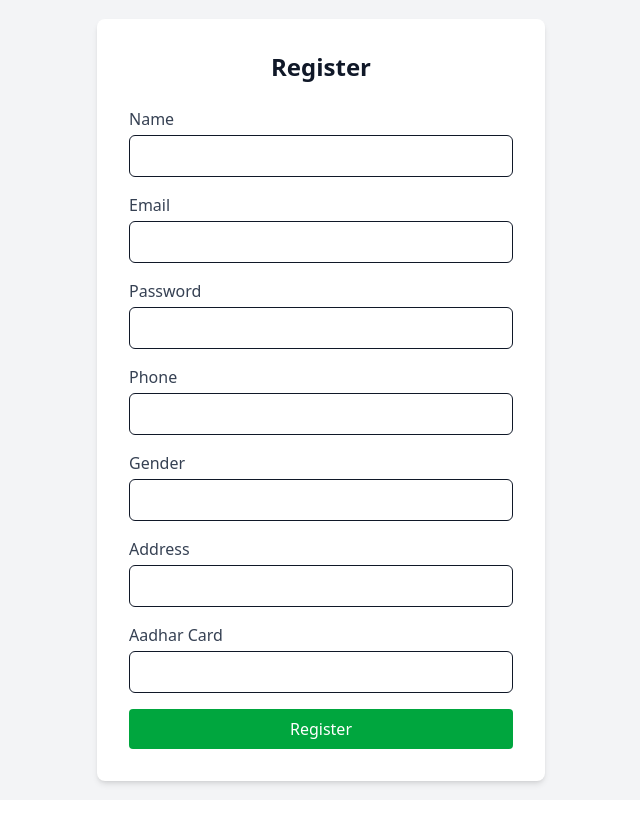
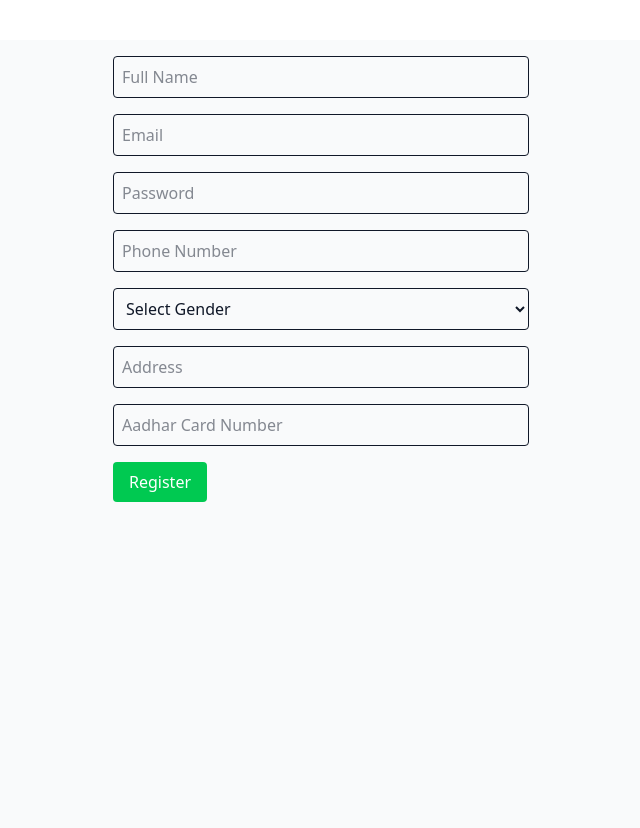
Before and after one commit to Aditi-Ghodke/PGVerse, a React (Vite) app in the folder PGVerse/frontend/: page /register in a window 1280 px wide. Shown: the top 828 px of the page, without its empty margins (319-959 px from the left). Before the commit the page ends 800 px from the top, so only its background shows below. Built offline with nearby package versions, Linux system fonts and the light colour scheme.

Commit message:
Update Register.jsx

```diff
--- a/PGVerse/frontend/src/pages/Register.jsx
+++ b/PGVerse/frontend/src/pages/Register.jsx
@@ -1,131 +1,248 @@
+// import { useState } from "react";
+// import { useNavigate } from "react-router-dom";
+// import authService from "e"; // adjust path if needed
+
+// const Register = () => {
+//   const navigate = useNavigate();
+
+//   const [formData, setFormData] = useState({
+//     name: "",
+//     email: "",
+//     password: "",
+//     role: "",
+//   });
+
+//   const [error, setError] = useState("");
+
+//   const handleChange = (e) => {
+//     setFormData({ ...formData, [e.target.name]: e.target.value });
+//   };
+
+//   const handleRegister = async (e) => {
+//     e.preventDefault();
+//     setError("");
+
+//     try {
+//       const response = await authService.register(formData);
+//       if (response.status === 200 || response.status === 201) {
+//         navigate("/"); // redirect to login
+//       }
+//     } catch (err) {
+//       setError("Registration failed. Try again.");
+//     }
+//   };
+
+//   return (
+//     <div className="min-h-screen flex items-center justify-center bg-gray-100">
+//       <form onSubmit={handleRegister} className="bg-white p-8 rounded-lg shadow-md w-full max-w-md">
+//         <h2 className="text-2xl font-bold mb-6 text-center">Register</h2>
+
+//         {error && <p className="text-red-500 mb-4 text-sm">{error}</p>}
+
+//         <div className="mb-4">
+//           <label className="block text-gray-700 mb-1">Name</label>
+//           <input
+//             type="text"
+//             name="name"
+//             required
+//             onChange={handleChange}
+//             className="w-full px-4 py-2 border rounded-md"
+//           />
+//         </div>
+
+//         <div className="mb-4">
+//           <label className="block text-gray-700 mb-1">Email</label>
+//           <input
+//             type="email"
+//             name="email"
+//             required
+//             onChange={handleChange}
+//             className="w-full px-4 py-2 border rounded-md"
+//           />
+//         </div>
+
+//         <div className="mb-4">
+//           <label className="block text-gray-700 mb-1">Password</label>
+//           <input
+//             type="password"
+//             name="password"
+//             required
+//             onChange={handleChange}
+//             className="w-full px-4 py-2 border rounded-md"
+//           />
+//         </div>
+
+//         <div className="mb-4">
+//           <label className="block text-gray-700 mb-1">Phone</label>
+//           <input
+//             type="tel"
+//             name="phone"
+//             required
+//             onChange={handleChange}
+//             className="w-full px-4 py-2 border rounded-md"
+//           />
+//         </div>
+
+//         <div className="mb-4">
+//           <label className="block text-gray-700 mb-1">Gender</label>
+//           <input
+//             type="text"
+//             name="gender"
+//             required
+//             onChange={handleChange}
+//             className="w-full px-4 py-2 border rounded-md"
+//           />
+//         </div>
+
+//         <div className="mb-4">
+//           <label className="block text-gray-700 mb-1">Address</label>
+//           <input
+//             type="text"
+//             name="address"
+//             required
+//             onChange={handleChange}
+//             className="w-full px-4 py-2 border rounded-md"
+//           />
+//         </div>
+
+//         <div className="mb-4">
+//           <label className="block text-gray-700 mb-1">Aadhar Card</label>
+//           <input
+//             type="text"
+//             name="card"
+//             required
+//             onChange={handleChange}
+//             className="w-full px-4 py-2 border rounded-md"
+//           />
+//         </div>
+//         <button
+//           type="submit"
+//           className="w-full bg-green-600 text-white py-2 rounded hover:bg-green-700"
+//         >
+//           Register
+//         </button>
+//       </form>
+//     </div>
+//   );
+// };
+
+// export default Register;
 import { useState } from "react";
+import { registerUser } from "../api/userApi"; // adjust the path as needed
 import { useNavigate } from "react-router-dom";
-import authService from "../../services/authService"; // adjust path if needed
 
 const Register = () => {
-  const navigate = useNavigate();
-
   const [formData, setFormData] = useState({
     name: "",
     email: "",
     password: "",
-    role: "",
+    phone: "",
+    gender: "",
+    address: "",
+    card: "",
   });
 
-  const [error, setError] = useState("");
+  const navigate = useNavigate();
 
   const handleChange = (e) => {
-    setFormData({ ...formData, [e.target.name]: e.target.value });
+    const { name, value } = e.target;
+    setFormData((prev) => ({
+      ...prev,
+      [name]: value,
+    }));
   };
 
-  const handleRegister = async (e) => {
+  const handleSubmit = async (e) => {
     e.preventDefault();
-    setError("");
 
     try {
-      const response = await authService.register(formData);
-      if (response.status === 200 || response.status === 201) {
-        navigate("/"); // redirect to login
-      }
+      await registerUser(formData);
+      alert("Registration successful! Please login.");
+      navigate("/login");
     } catch (err) {
-      setError("Registration failed. Try again.");
+      console.error(err);
+      alert("Registration failed. Please check your inputs and try again.");
     }
   };
 
   return (
-    <div className="min-h-screen flex items-center justify-center bg-gray-100">
-      <form onSubmit={handleRegister} className="bg-white p-8 rounded-lg shadow-md w-full max-w-md">
-        <h2 className="text-2xl font-bold mb-6 text-center">Register</h2>
-
-        {error && <p className="text-red-500 mb-4 text-sm">{error}</p>}
-
-        <div className="mb-4">
-          <label className="block text-gray-700 mb-1">Name</label>
+    <form
+      onSubmit={handleSubmit}
+      className="p-4 max-w-md mx-auto mt-10 space-y-4"
+    >
       <input
         type="text"
         name="name"
+        placeholder="Full Name"
+        className="w-full p-2 border rounded"
+        value={formData.name}
+        onChange={handleChange}
         required
-            onChange={handleChange}
-            className="w-full px-4 py-2 border rounded-md"
       />
-        </div>
-
-        <div className="mb-4">
-          <label className="block text-gray-700 mb-1">Email</label>
       <input
         type="email"
         name="email"
+        placeholder="Email"
+        className="w-full p-2 border rounded"
+        value={formData.email}
+        onChange={handleChange}
         required
-            onChange={handleChange}
-            className="w-full px-4 py-2 border rounded-md"
       />
-        </div>
-
-        <div className="mb-4">
-          <label className="block text-gray-700 mb-1">Password</label>
       <input
         type="password"
         name="password"
+        placeholder="Password"
+        className="w-full p-2 border rounded"
+        value={formData.password}
+        onChange={handleChange}
         required
-            onChange={handleChange}
-            className="w-full px-4 py-2 border rounded-md"
       />
-        </div>
-
-        <div className="mb-4">
-          <label className="block text-gray-700 mb-1">Phone</label>
-          <input
-            type="tel"
-            name="phone"
-            required
-            onChange={handleChange}
-            className="w-full px-4 py-2 border rounded-md"
-          />
-        </div>
-
-        <div className="mb-4">
-          <label className="block text-gray-700 mb-1">Gender</label>
       <input
         type="text"
+        name="phone"
+        placeholder="Phone Number"
+        className="w-full p-2 border rounded"
+        value={formData.phone}
+        onChange={handleChange}
+        required
+      />
+      <select
         name="gender"
+        className="w-full p-2 border rounded"
+        value={formData.gender}
+        onChange={handleChange}
         required
-            onChange={handleChange}
-            className="w-full px-4 py-2 border rounded-md"
-          />
-        </div>
-
-        <div className="mb-4">
-          <label className="block text-gray-700 mb-1">Address</label>
+      >
+        <option value="">Select Gender</option>
+        <option value="MALE">Male</option>
+        <option value="FEMALE">Female</option>
+        <option value="OTHER">Other</option>
+      </select>
       <input
         type="text"
         name="address"
+        placeholder="Address"
+        className="w-full p-2 border rounded"
+        value={formData.address}
+        onChange={handleChange}
         required
-            onChange={handleChange}
-            className="w-full px-4 py-2 border rounded-md"
       />
-        </div>
-
-        <div className="mb-4">
-          <label className="block text-gray-700 mb-1">Aadhar Card</label>
       <input
         type="text"
         name="card"
+        placeholder="Aadhar Card Number"
+        className="w-full p-2 border rounded"
+        value={formData.card}
+        onChange={handleChange}
         required
-            onChange={handleChange}
-            className="w-full px-4 py-2 border rounded-md"
       />
-        </div>
-
-
-
       <button
         type="submit"
-          className="w-full bg-green-600 text-white py-2 rounded hover:bg-green-700"
+        className="bg-green-500 text-white px-4 py-2 rounded hover:bg-green-600"
       >
         Register
       </button>
     </form>
-    </div>
   );
 };
 
```
Lines whose indentation alone changed are shown as unchanged.
